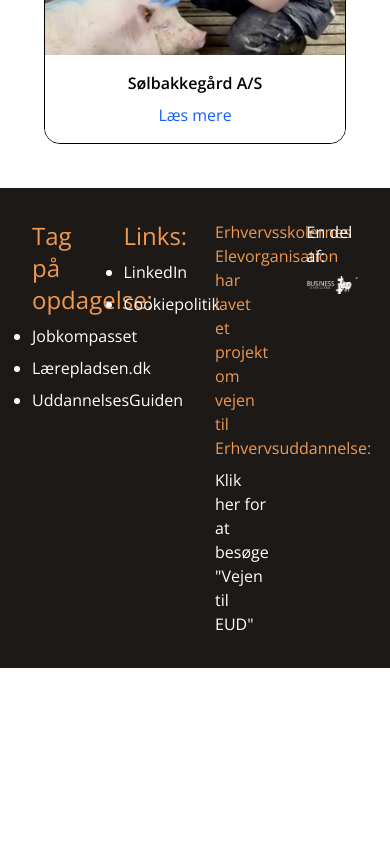
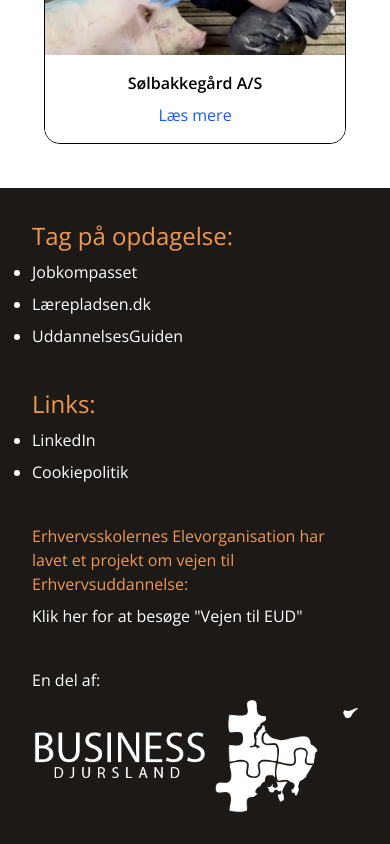
Before and after one commit to OliverFroberg/Ilaere, a Next.js app: page /praesentation in a window 390 px wide. Shown: the part 2956-3800 px from the top of the page. Before the commit the page ends 3624 px from the top, so only its background shows below. Built offline with nearby package versions, Linux system fonts and the light colour scheme.

Commit message:
Make footer grid responsive and update card link in the main page to use a valid route.

```diff
--- a/src/app/layout.tsx
+++ b/src/app/layout.tsx
@@ -38,7 +38,7 @@
 				{children}
 
 				<footer className={"bg-stone-900 text-white"}>
-					<div className={"wrapper grid grid-cols-4 justify-between gap-10"}>
+					<div className={"wrapper grid tablet:grid-cols-4 justify-between gap-10"}>
 						<ul className={"list-disc flex flex-col gap-2"}>
 							<li className={"list-none"}><h4 className={"text-2xl text-orange"}>Tag på opdagelse:</h4></li>
 							<li><Link className={"hover:underline cursor-pointer"} href={"#"}>Jobkompasset</Link></li>
--- a/src/app/page.tsx
+++ b/src/app/page.tsx
@@ -96,7 +96,7 @@
 				<h2 className="text-center self-center text-2xl font-bold font-abril-fatface tablet:col-span-2 desktop:col-span-1">Fødevarer, jordbrug og oplevelser</h2>
 
 				<div className={"desktop:row-span-2 [direction:ltr]"}>
-					<CardContainer title="Campus Djursland" description="Castronom, fødevarer, jordbrug og oplevelser" link="#"
+					<CardContainer title="Campus Djursland" description="Castronom, fødevarer, jordbrug og oplevelser" link="/praesentation"
 								   image="/image/mediegrafikerelev_viden_djurs_ilaere_elevplads_erhvervsuddannelser_djursland_billede3.webp"
 					/>
 				</div>
```
